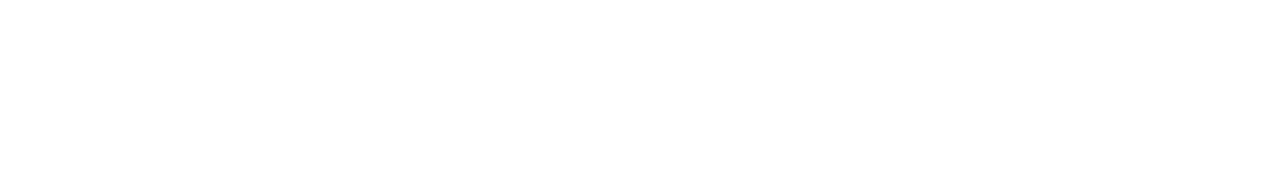
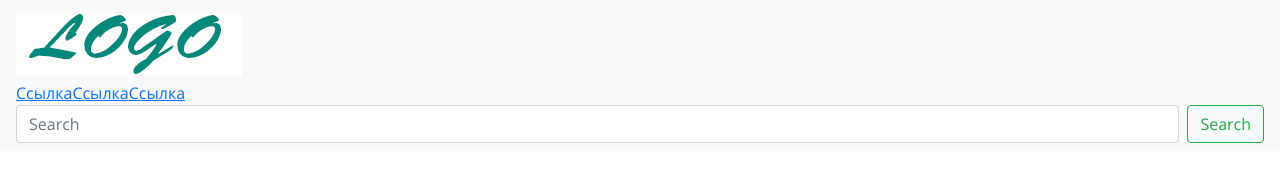
Before and after one commit to youngFrontendDeveloper/Bootstrap4, a plain HTML site: page sourse/index.html in a window 1280 px wide. Drawn offline with nearby package versions, Linux system fonts and the light colour scheme; files whose address does not match are found by name.

Commit message:
начала делать меню

```diff
--- a/sourse/css/style.css
+++ b/sourse/css/style.css
@@ -4,3 +4,7 @@ body {
   font-family: "OpenSans-Regular", "Arial", sans-serif;
   font-weight: normal;
 }
+
+.navbar-toggler {
+  width: fit-content;
+}
--- a/sourse/index.html
+++ b/sourse/index.html
@@ -15,7 +15,36 @@ integrity="sha384-gfdkjb5BdAXd+lj+gudLWI+BXq4IuLW5IT+brZEZsLFm++aCMlF1V92rMkPaX4
 </head>
 
 <body>
-
+  <header class="header">
+    <nav class="navbar navbar-expand-md navbar-light bg-light">
+      <div class="container-fluid">
+        <div class="row">
+          <a class="navbar-brand col-4 col-md-3" href="#">
+            <img class="img-fluid" src="img/logo.png" alt="Logo">
+          </a>
+          <button class="navbar-toggler" type="button" data-toggle="collapse" data-target="#navbarSupportedContent" aria-controls="navbarSupportedContent" aria-expanded="false" aria-label="Toggle navigation">
+            <span class="navbar-toggler-icon"></span>
+          </button>
+          <div class="collapse navbar-collapse" id="navbarSupportedContent">
+            <ul class="navbar-nav col-1 col-md-8">
+              <li>
+                <a href="#">Ссылка </a>
+              </li>
+              <li>
+                <a href="#">Ссылка </a>
+              </li>
+              <li>
+                <a href="#">Ссылка </a>
+              </li>
+            </ul>
+        </div>
+        <form class="d-flex">
+          <input class="form-control mr-2" type="search" placeholder="Search" aria-label="Search">
+          <button class="btn btn-outline-success" type="submit">Search</button>
+        </form>
+      </div>
+    </nav>
+  </header>
 
   <!-- Подключаем jQuery с CDN -->
   <script src="https://ajax.googleapis.com/ajax/libs/jquery/3.5.1/jquery.min.js"></script>
```
